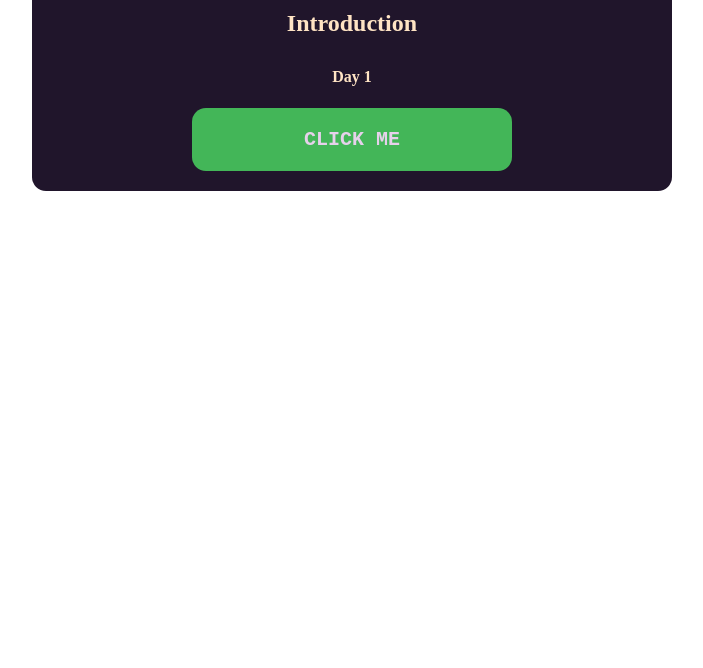
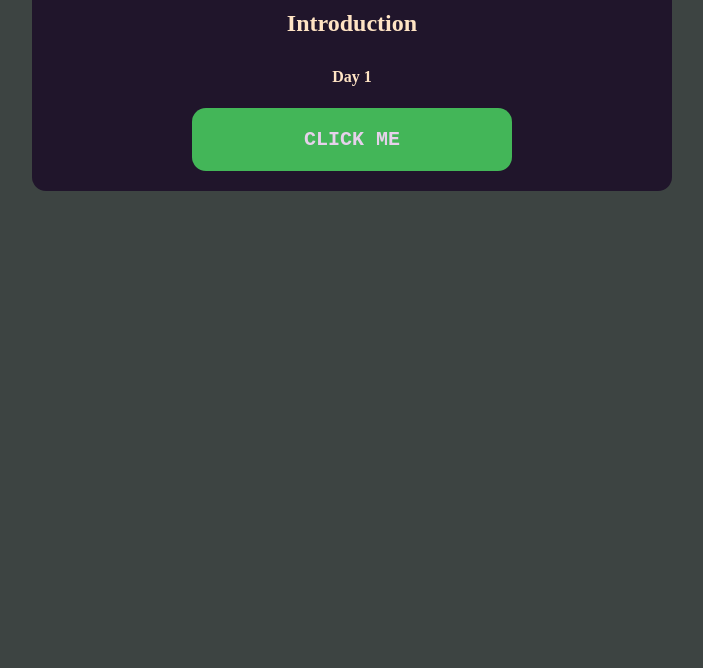
Before and after one commit to syjem/Learn-JavaScript--2023, a plain HTML site: page index.html in a window 1280 px wide. Shown: the part 132-800 px from the top of the page, without its empty margins (288-991 px from the left). Drawn offline with Linux system fonts and the light colour scheme.

Commit message:
added a background-color to the body

```diff
--- a/css/style.css
+++ b/css/style.css
@@ -6,6 +6,7 @@ body {
     padding: 0;
     margin: 0;
     width: 100%;
+    background-color: rgb(61, 68, 66);
 }
 
 
```
